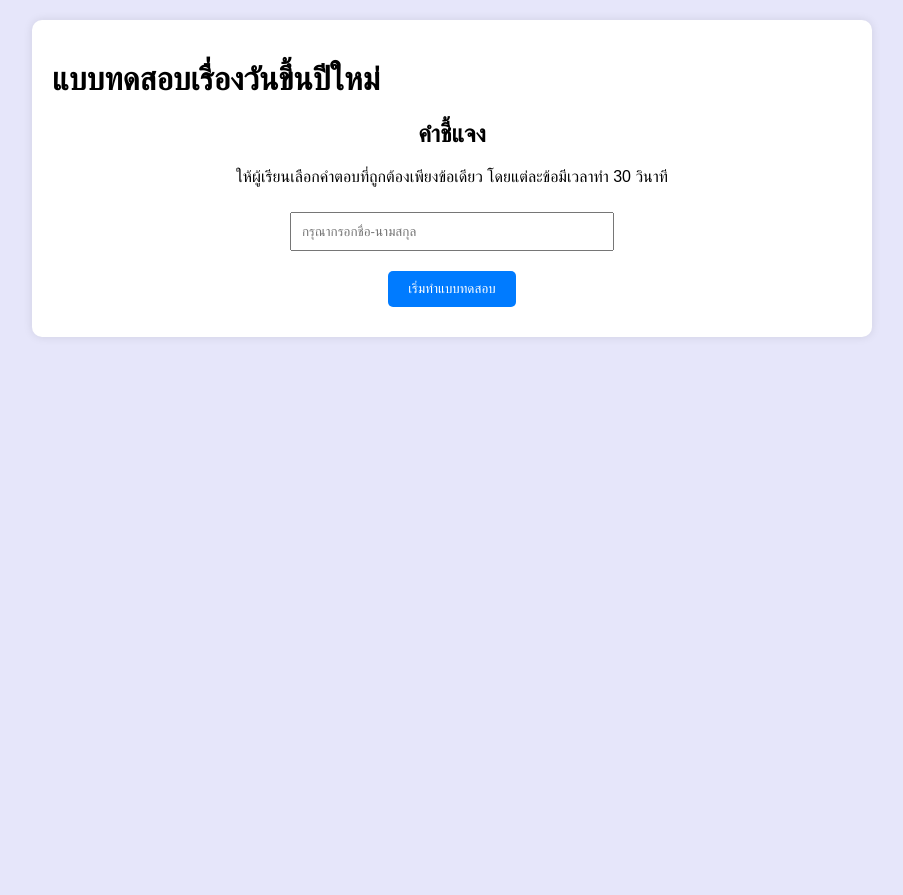
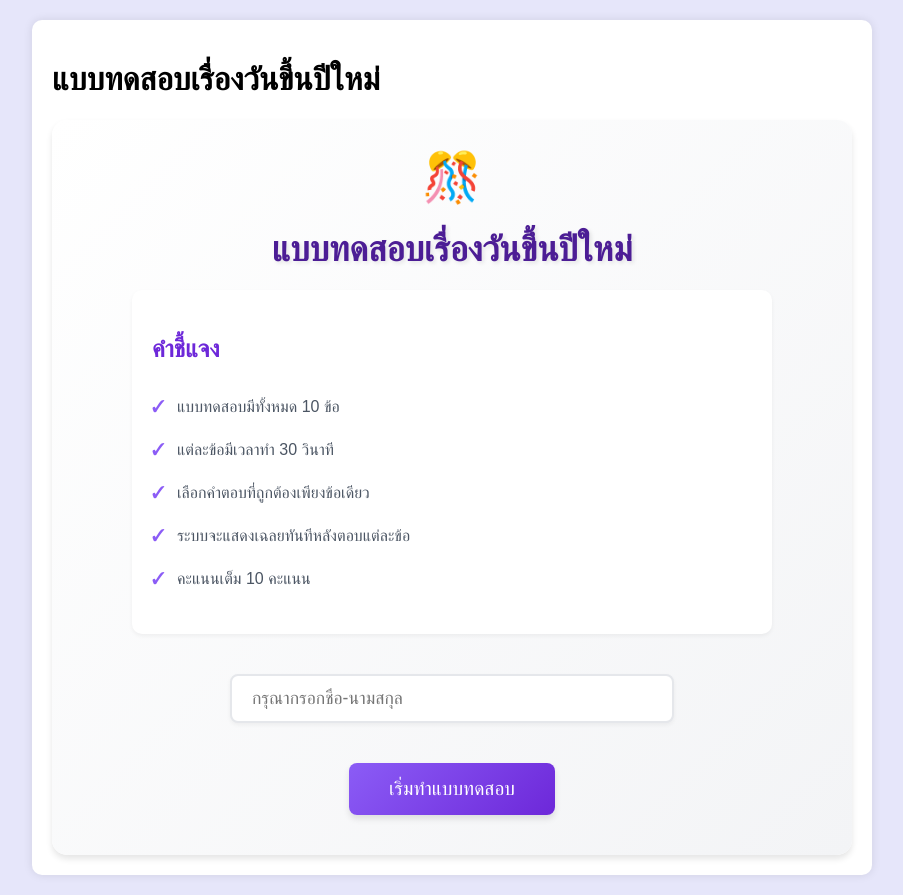
Before and after one commit to krunid/NewYearQuiz, a plain HTML site: page index.html in a window 1280 px wide. Shown: the whole page, without its empty margins (188-1091 px from the left). Before the commit the page ends 800 px from the top, so only its background shows below. Drawn offline with Linux system fonts and the light colour scheme.

Commit message:
Update index.html

```diff
--- a/index.html
+++ b/index.html
@@ -102,12 +102,86 @@
         }
         #startForm {
             text-align: center;
+            background: linear-gradient(135deg, #ffffff, #f3f4f6);
+            padding: 30px;
+            border-radius: 15px;
+            box-shadow: 0 4px 6px rgba(0,0,0,0.1);
+        }
+        #startForm h1 {
+            color: #4c1d95;
+            font-size: 2.2em;
+            margin-bottom: 20px;
+            text-shadow: 2px 2px 4px rgba(0,0,0,0.1);
+        }
+        #startForm h2 {
+            color: #6d28d9;
+            font-size: 1.5em;
+            margin: 25px 0;
+        }
+        .instructions {
+            background: white;
+            padding: 20px;
+            border-radius: 10px;
+            margin: 20px auto;
+            max-width: 600px;
+            box-shadow: 0 2px 4px rgba(0,0,0,0.05);
+            text-align: left;
+        }
+        .instructions ul {
+            list-style-type: none;
+            padding: 0;
+        }
+        .instructions li {
+            padding: 10px 0;
+            margin: 5px 0;
+            padding-left: 25px;
+            position: relative;
+            color: #4b5563;
+        }
+        .instructions li:before {
+            content: "✓";
+            position: absolute;
+            left: 0;
+            color: #8b5cf6;
+            font-weight: bold;
         }
         #nameInput {
-            padding: 10px;
-            margin: 10px 0;
+            padding: 12px 20px;
+            margin: 20px 0;
             width: 100%;
-            max-width: 300px;
+            max-width: 400px;
+            border: 2px solid #e5e7eb;
+            border-radius: 8px;
+            font-size: 1.1em;
+            transition: all 0.3s ease;
+            box-shadow: 0 2px 4px rgba(0,0,0,0.05);
+        }
+        #nameInput:focus {
+            outline: none;
+            border-color: #8b5cf6;
+            box-shadow: 0 0 0 3px rgba(139, 92, 246, 0.2);
+        }
+        .start-button {
+            background: linear-gradient(135deg, #8b5cf6, #6d28d9);
+            color: white;
+            padding: 15px 40px;
+            border: none;
+            border-radius: 8px;
+            font-size: 1.2em;
+            cursor: pointer;
+            transition: all 0.3s ease;
+            box-shadow: 0 4px 6px rgba(0,0,0,0.1);
+            margin-top: 20px;
+        }
+        .start-button:hover {
+            transform: translateY(-2px);
+            box-shadow: 0 6px 8px rgba(0,0,0,0.15);
+            background: linear-gradient(135deg, #9061f9, #7c3aed);
+        }
+        .quiz-icon {
+            font-size: 3em;
+            color: #8b5cf6;
+            margin-bottom: 20px;
         }
         button {
             padding: 10px 20px;
@@ -133,11 +207,28 @@
         <h1>แบบทดสอบเรื่องวันขึ้นปีใหม่</h1>
 
         <div id="startForm">
-            <h2>คำชี้แจง</h2>
-            <p>ให้ผู้เรียนเลือกคำตอบที่ถูกต้องเพียงข้อเดียว โดยแต่ละข้อมีเวลาทำ 30 วินาที</p>
-            <input type="text" id="nameInput" placeholder="กรุณากรอกชื่อ-นามสกุล" required>
+            <div class="quiz-icon">🎊</div>
+            <h1>แบบทดสอบเรื่องวันขึ้นปีใหม่</h1>
+
+            <div class="instructions">
+                <h2>คำชี้แจง</h2>
+                <ul>
+                    <li>แบบทดสอบมีทั้งหมด 10 ข้อ</li>
+                    <li>แต่ละข้อมีเวลาทำ 30 วินาที</li>
+                    <li>เลือกคำตอบที่ถูกต้องเพียงข้อเดียว</li>
+                    <li>ระบบจะแสดงเฉลยทันทีหลังตอบแต่ละข้อ</li>
+                    <li>คะแนนเต็ม 10 คะแนน</li>
+                </ul>
+            </div>
+
+            <input type="text"
+                   id="nameInput"
+                   placeholder="กรุณากรอกชื่อ-นามสกุล"
+                   required>
             <br>
-            <button onclick="startQuiz()">เริ่มทำแบบทดสอบ</button>
+            <button onclick="startQuiz()" class="start-button">
+                เริ่มทำแบบทดสอบ
+            </button>
         </div>
 
         <div id="quizContent" style="display: none;">
```
